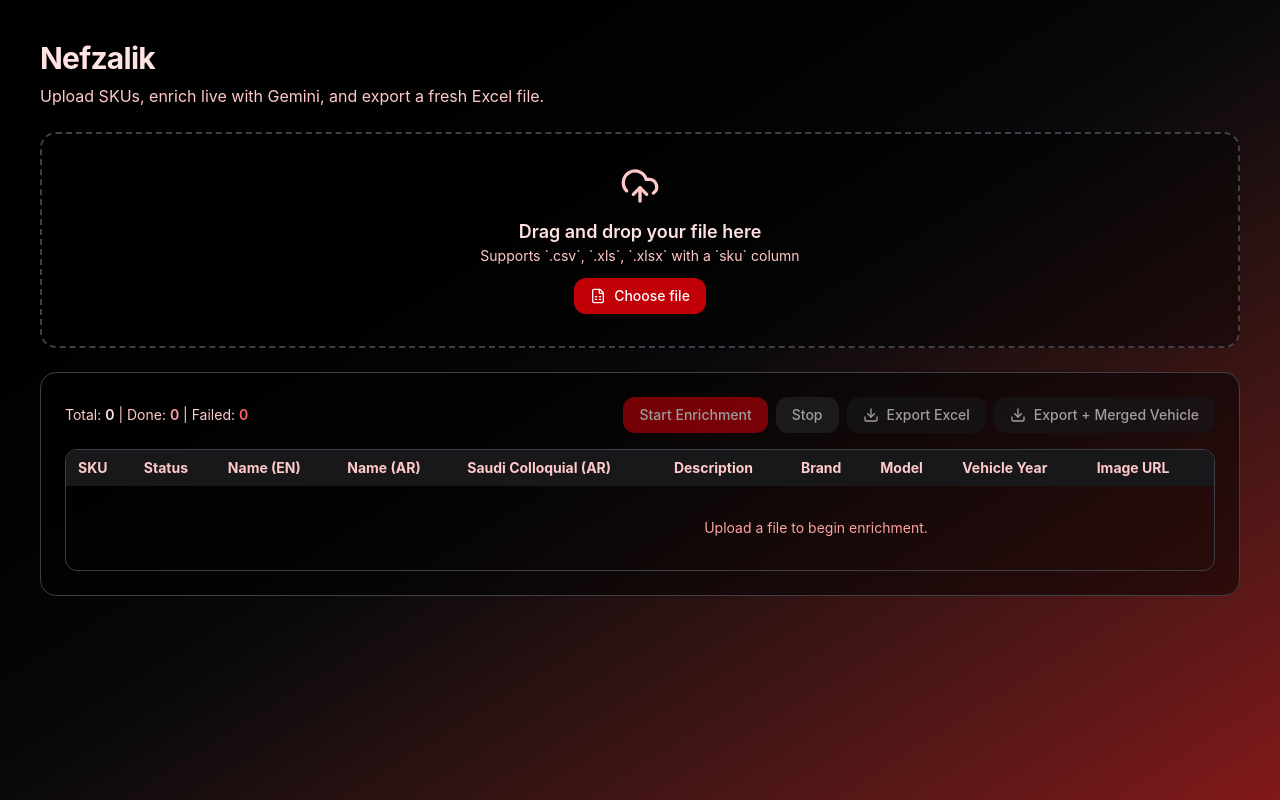
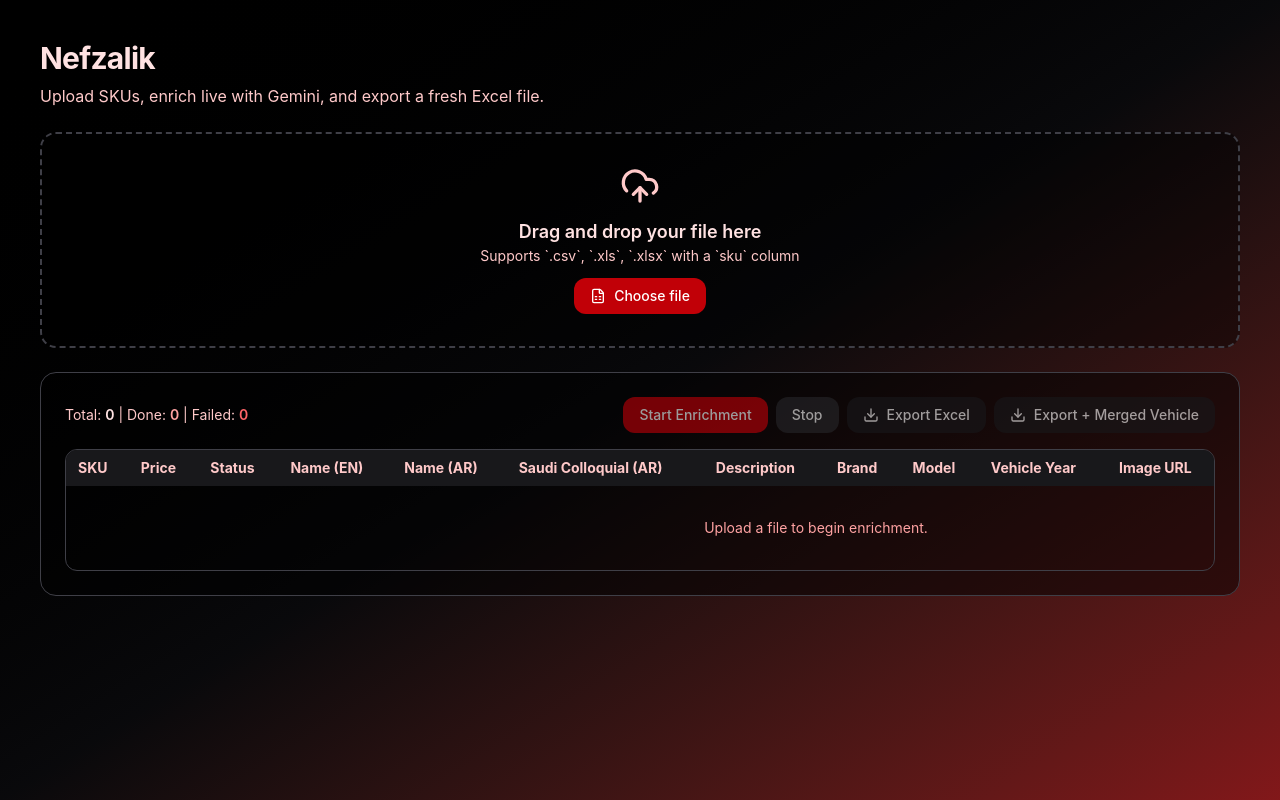
Before and after one commit to nfzsparepart-sudo/parta, a Next.js app: page / in a window 1280 px wide. Built offline with nearby package versions, Linux system fonts and the light colour scheme.

Commit message:
Add price column with import preservation and enrichment support

```diff
--- a/app/api/enrich/route.ts
+++ b/app/api/enrich/route.ts
@@ -14,6 +14,7 @@
 
 type EnrichedPart = {
   sku: string;
+  price: string;
   name_en: string;
   name_ar: string;
   name_ar_colloquial: string;
@@ -32,6 +33,7 @@
 
   return {
     sku,
+    price: String(obj.price ?? "Unknown"),
     name_en: String(obj.name_en ?? ""),
     name_ar: String(obj.name_ar ?? ""),
     name_ar_colloquial: String(obj.name_ar_colloquial ?? ""),
@@ -332,6 +334,7 @@
 
 Return strict JSON with these keys only:
 - sku
+- price
 - name_en
 - name_ar
 - name_ar_colloquial
@@ -344,6 +347,7 @@
 
 Rules:
 1) Keep sku exactly as input.
+2) price: numeric value only when known (no currency symbol), otherwise "Unknown".
 2) name_en: concise official English part name.
 3) name_ar: formal Modern Standard Arabic automotive name.
 4) name_ar_colloquial: Saudi colloquial automotive term commonly used in KSA workshops/market.
--- a/app/page.tsx
+++ b/app/page.tsx
@@ -9,6 +9,7 @@
 
 type EnrichedPart = {
   sku: string;
+  price: string;
   name_en: string;
   name_ar: string;
   name_ar_colloquial: string;
@@ -30,6 +31,7 @@
 };
 
 const EMPTY_ENRICHED: Omit<EnrichedPart, "sku"> = {
+  price: "",
   name_en: "",
   name_ar: "",
   name_ar_colloquial: "",
@@ -51,6 +53,12 @@
 };
 
 const MAX_CONCURRENT_REQUESTS = Math.max(1, Number(process.env.NEXT_PUBLIC_MAX_CONCURRENT_GEMINI ?? "8") || 8);
+const PRICE_COLUMN_CANDIDATES = ["price", "part_price", "unit_price", "selling_price", "cost", "amount"];
+
+type InputRow = {
+  sku: string;
+  price: string;
+};
 
 export default function Page() {
   const [rows, setRows] = useState<PartRow[]>([]);
@@ -66,7 +74,9 @@
 
   const normalizeSku = (value: unknown) => String(value ?? "").trim();
 
-  const parseCsvWithPapa = (text: string): string[] => {
+  const normalizePrice = (value: unknown) => String(value ?? "").trim();
+
+  const parseCsvWithPapa = (text: string): InputRow[] => {
     const parsed = Papa.parse<Record<string, unknown>>(text, {
       header: true,
       skipEmptyLines: true,
@@ -78,11 +88,18 @@
     }
 
     return parsed.data
-      .map((r) => normalizeSku(r.sku))
-      .filter(Boolean);
+      .map((r) => {
+        const sku = normalizeSku(r.sku);
+        if (!sku) return null;
+
+        const priceKey = Object.keys(r).find((k) => PRICE_COLUMN_CANDIDATES.includes(k.trim().toLowerCase()));
+        const price = priceKey ? normalizePrice(r[priceKey]) : "";
+        return { sku, price };
+      })
+      .filter((row): row is InputRow => Boolean(row));
   };
 
-  const parseExcelWithXlsx = (arrayBuffer: ArrayBuffer): string[] => {
+  const parseExcelWithXlsx = (arrayBuffer: ArrayBuffer): InputRow[] => {
     const workbook = XLSX.read(arrayBuffer, { type: "array" });
     const firstSheetName = workbook.SheetNames[0];
     if (!firstSheetName) return [];
@@ -94,33 +111,46 @@
 
     return data
       .map((r) => {
-        const matchedKey = Object.keys(r).find((k) => k.trim().toLowerCase() === "sku");
-        return matchedKey ? normalizeSku(r[matchedKey]) : "";
+        const skuKey = Object.keys(r).find((k) => k.trim().toLowerCase() === "sku");
+        const sku = skuKey ? normalizeSku(r[skuKey]) : "";
+        if (!sku) return null;
+
+        const priceKey = Object.keys(r).find((k) => PRICE_COLUMN_CANDIDATES.includes(k.trim().toLowerCase()));
+        const price = priceKey ? normalizePrice(r[priceKey]) : "";
+        return { sku, price };
       })
-      .filter(Boolean);
+      .filter((row): row is InputRow => Boolean(row));
   };
 
   const handleFile = useCallback(async (file: File) => {
     const lower = file.name.toLowerCase();
-    let skus: string[] = [];
+    let inputRows: InputRow[] = [];
 
     if (lower.endsWith(".csv")) {
       const text = await file.text();
-      skus = parseCsvWithPapa(text);
+      inputRows = parseCsvWithPapa(text);
     } else if (lower.endsWith(".xls") || lower.endsWith(".xlsx")) {
       const buf = await file.arrayBuffer();
-      skus = parseExcelWithXlsx(buf);
+      inputRows = parseExcelWithXlsx(buf);
     } else {
       throw new Error("Unsupported file type. Please upload CSV, XLS, or XLSX.");
     }
 
-    if (!skus.length) {
+    if (!inputRows.length) {
       throw new Error("No SKU values found in a column named 'sku'.");
     }
 
-    const uniqueSkus = Array.from(new Set(skus));
+    const deduped = new Map<string, InputRow>();
+    for (const row of inputRows) {
+      const existing = deduped.get(row.sku);
+      if (!existing) {
+        deduped.set(row.sku, row);
+      } else if (!existing.price && row.price) {
+        deduped.set(row.sku, row);
+      }
+    }
 
-    setRows(uniqueSkus.map((sku) => ({ sku, ...EMPTY_ENRICHED, status: "pending" })));
+    setRows(Array.from(deduped.values()).map((row) => ({ sku: row.sku, ...EMPTY_ENRICHED, price: row.price, status: "pending" })));
   }, []);
 
   const processRows = useCallback(async () => {
@@ -179,6 +209,7 @@
                 ? {
                     ...r,
                     ...data,
+                    price: r.price || String(data?.price ?? ""),
                     status: "done",
                     error: undefined,
                     retry_count: Number(data?.retryCount ?? 0),
@@ -392,6 +423,7 @@
               <thead className="bg-zinc-900 text-red-200">
                 <tr>
                   <th className="px-3 py-2">SKU</th>
+                  <th className="px-3 py-2">Price</th>
                   <th className="px-3 py-2">Status</th>
                   <th className="px-3 py-2">Name (EN)</th>
                   <th className="px-3 py-2">Name (AR)</th>
@@ -410,6 +442,9 @@
                 {rows.map((row, idx) => (
                   <tr key={`${row.sku}-${idx}`} className="border-t border-zinc-800 align-top">
                     <td className="px-3 py-2 font-medium text-red-100">{row.sku}</td>
+                    <td className="px-3 py-2">
+                      <input className="w-28 rounded border border-zinc-700 bg-zinc-900 px-2 py-1 text-red-100" value={row.price} onChange={(e) => updateRowField(idx, "price", e.target.value)} />
+                    </td>
                     <td className="px-3 py-2">
                       <span className={`inline-flex rounded-full px-2.5 py-1 text-xs font-medium ${STATUS_STYLES[row.status]}`}>
                         {row.status === "searching"
@@ -459,7 +494,7 @@
                 ))}
                 {!rows.length ? (
                   <tr>
-                    <td colSpan={13} className="px-3 py-8 text-center text-red-300">
+                    <td colSpan={14} className="px-3 py-8 text-center text-red-300">
                       Upload a file to begin enrichment.
                     </td>
                   </tr>
```
